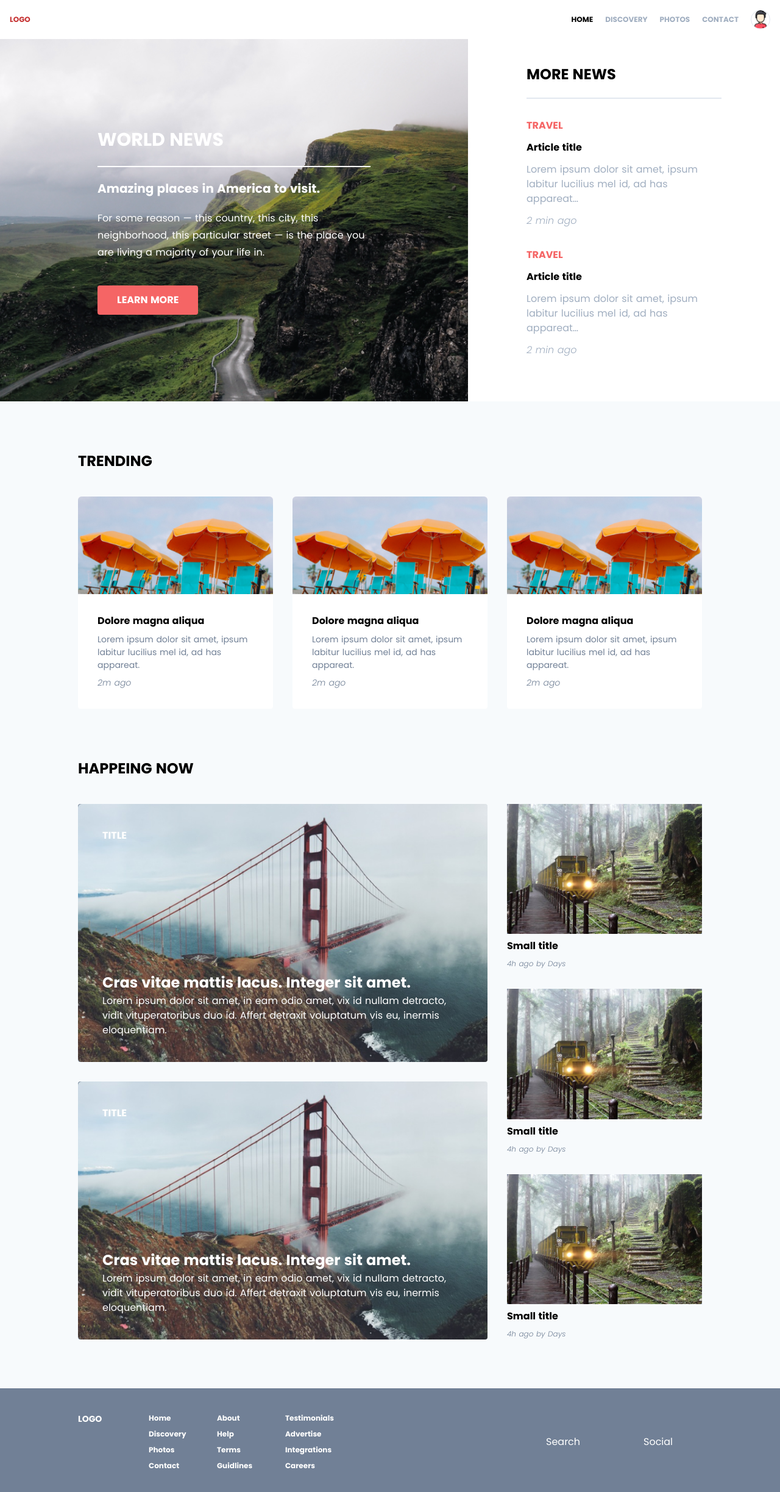
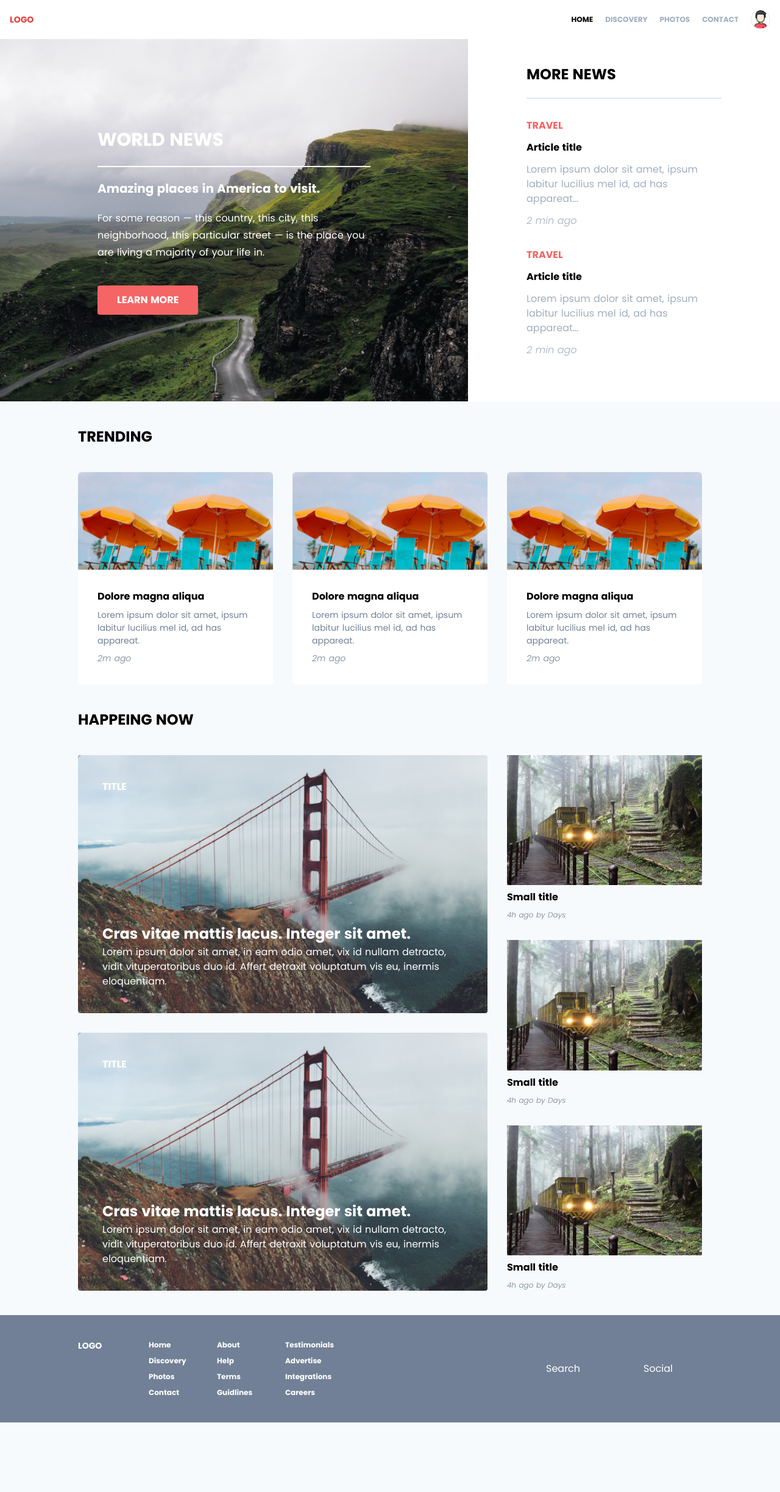
Before and after one commit to lukedj78/nuxt-responsive, a Nuxt app: page / in a window 1280 px wide. Shown: the top 2446 px of the page at 61% size. After the commit the page ends 2332 px from the top, so only its background shows below. Built offline with nearby package versions, Linux system fonts and the light colour scheme.

Commit message:
feat: fix gap

```diff
--- a/components/TheNav.vue
+++ b/components/TheNav.vue
@@ -1,6 +1,6 @@
 <template>
   <div class="flex justify-between items-center bg-white h-14 p-4">
-    <NuxtLink to="/" class="font-bold text-xs text-red-700">LOGO</NuxtLink>
+    <NuxtLink to="/" class="font-bold text-sm text-red-600">LOGO</NuxtLink>
     <div class="flex items-center space-x-5">
       <ul
         class="flex justify-between h-full space-x-5 text-xs text-gray-500 font-bold uppercase cursor-pointer hidden md:flex"
--- a/pages/index.vue
+++ b/pages/index.vue
@@ -5,7 +5,7 @@
       <CardNews class="col-span-2" />
     </section>
     <div class="mx-5 md:mx-10">
-      <section class="max-w-screen-lg mx-auto my-20">
+      <section class="max-w-screen-lg mx-auto my-10">
         <div>
           <div class="flex justify-between">
             <h2 class="font-bold text-2xl uppercase mb-10">Trending</h2>
@@ -15,7 +15,7 @@
         </div>
         <div></div>
       </section>
-      <section class="max-w-screen-lg mx-auto my-20">
+      <section class="max-w-screen-lg mx-auto my-10">
         <div class="flex justify-between">
           <h2 class="font-bold text-2xl uppercase mb-10">Happeing now</h2>
           <div></div>
@@ -23,12 +23,14 @@
         <div
           class="grid grid-cols-1 grid-rows-2 gap-0 md:gap-0 lg:grid-rows-1 lg:grid-cols-3 lg:gap-8"
         >
-          <div class="grid grid-cols-1 grid-rows-2 gap-8 col-span-2">
+          <div
+            class="grid grid-cols-1 grid-rows-2 gap-8 col-span-2 mb-8 md:mb-0"
+          >
             <Card />
             <Card />
           </div>
           <div
-            class="grid md:grid-cols-2 md:grid-rows-2 md:gap-8 lg:grid-cols-1"
+            class="grid md:grid-cols-2 md:grid-rows-2 gap-y-8 md:gap-8 lg:grid-cols-1"
           >
             <CardSmall />
             <CardSmall />
```
